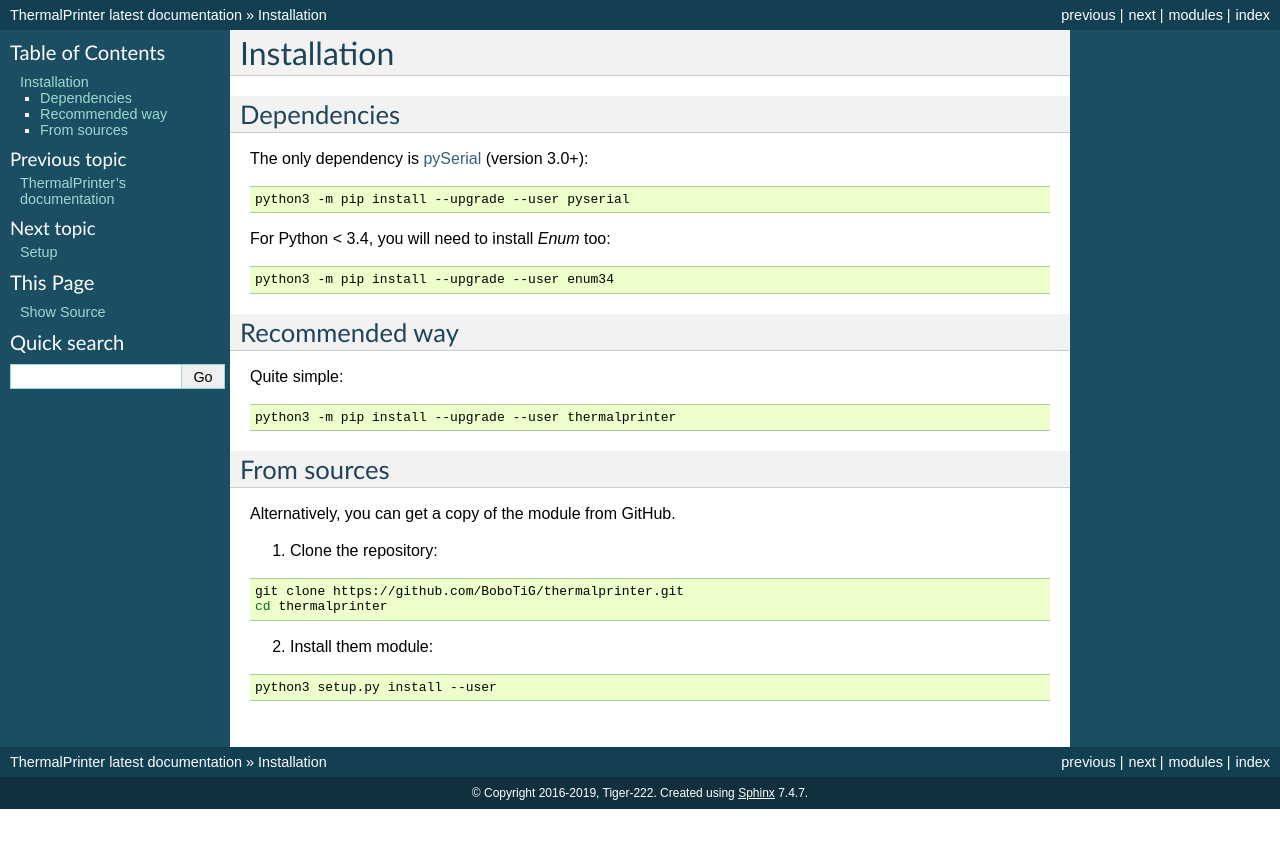
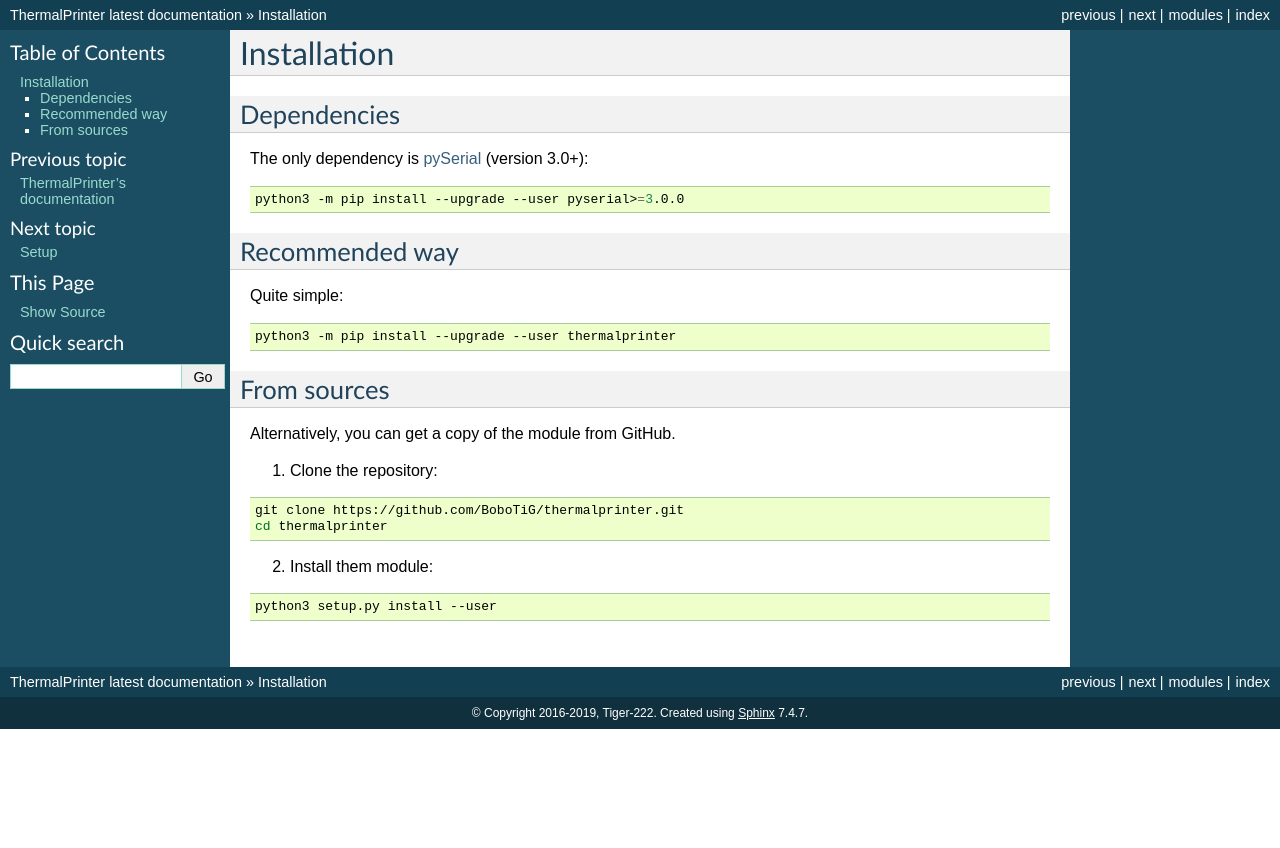
Before and after one commit to BoboTiG/thermalprinter, a Sphinx documentation site: the page built from docs/source/installation.rst, in a window 1280 px wide. Shown: the top 848 px of the page. Built offline with Sphinx 7.4.7, drawn with Linux system fonts in a browser that asks for light colours.

```diff
--- a/docs/source/conf.py
+++ b/docs/source/conf.py
@@ -66,11 +66,6 @@ todo_include_todos = False
 #
 html_theme = 'default'
 
-# Add any paths that contain custom static files (such as style sheets) here,
-# relative to this directory. They are copied after the builtin static files,
-# so a file named "default.css" will overwrite the builtin "default.css".
-html_static_path = ['_static']
-
 # Output file base name for HTML help builder.
 htmlhelp_basename = 'ThermalPrinterdoc'
 
--- a/docs/source/developers.rst
+++ b/docs/source/developers.rst
@@ -124,5 +124,4 @@ How to build?
 
 .. code-block:: bash
 
-    cd docs
-    make clean html
+    sphinx-build --color -W -bhtml docs/source docs/output
--- a/docs/source/installation.rst
+++ b/docs/source/installation.rst
@@ -11,13 +11,7 @@ The only dependency is `pySerial <https://github.com/pyserial/pyserial>`_ (versi
 
 .. code-block:: bash
 
-    python3 -m pip install --upgrade --user pyserial
-
-For Python < 3.4, you will need to install *Enum* too:
-
-.. code-block:: bash
-
-    python3 -m pip install --upgrade --user enum34
+    python3 -m pip install --upgrade --user pyserial>=3.0.0
 
 
 Recommended way
```
Also changed, not shown: .travis.yml, 3 other files.
